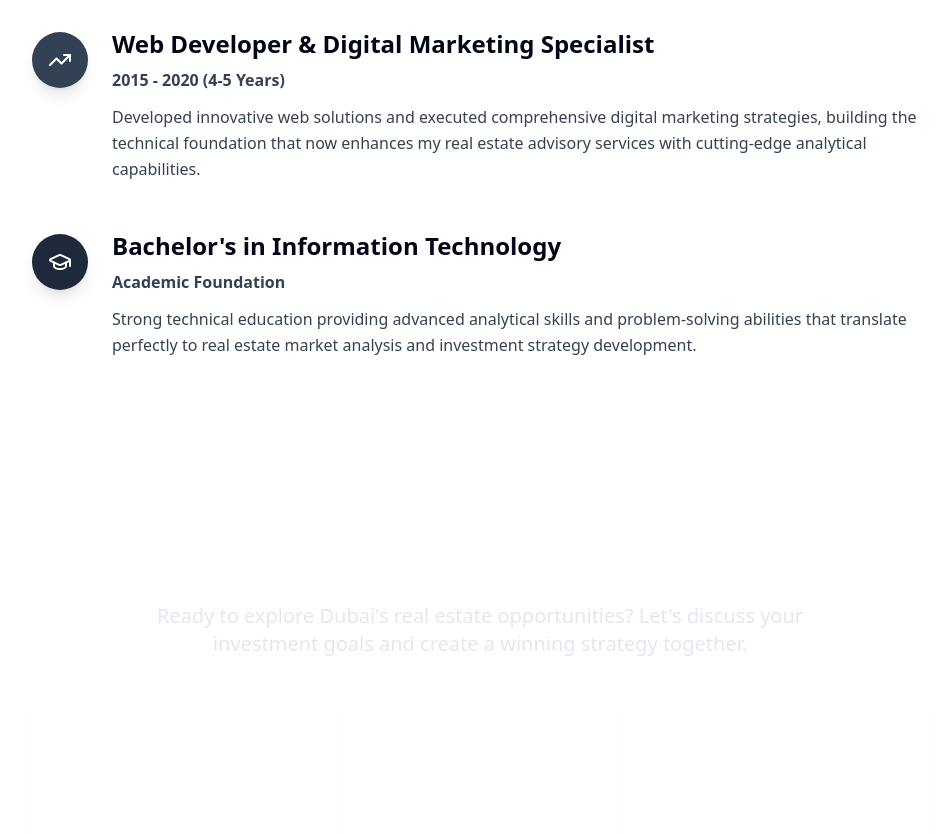
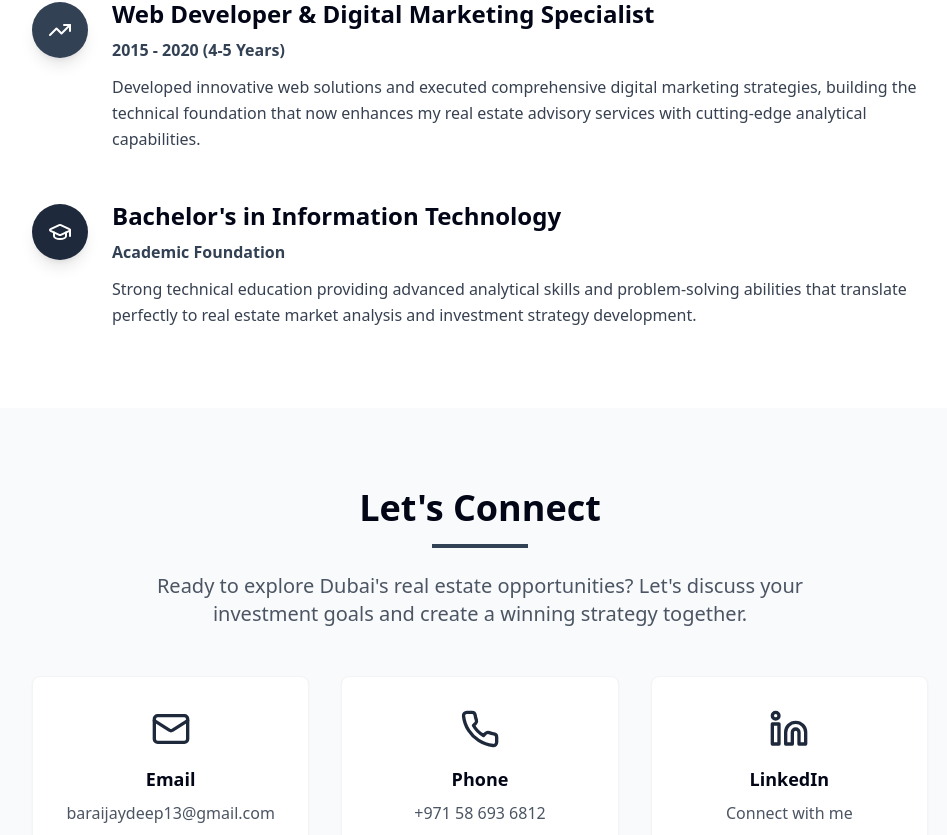
Before and after one commit to jaydeepbarai/jaydeep-barai, a React (Vite) app: page / in a window 1280 px wide. Shown: the part 2717-3552 px from the top of the page, without its empty margins (160-1107 px from the left). Built offline with nearby package versions, Linux system fonts and the light colour scheme.

Commit message:
Refactor: Contact section styling
Adjust contact section font colors and reduce emphasis on Golden Visa Holder.

```diff
--- a/src/pages/Index.tsx
+++ b/src/pages/Index.tsx
@@ -1,4 +1,3 @@
-
 import { ArrowRight, Building2, GraduationCap, TrendingUp, Users, Mail, Phone, MapPin, Linkedin, Award, CheckCircle } from 'lucide-react';
 import { Button } from "@/components/ui/button";
 import { Card, CardContent } from "@/components/ui/card";
@@ -90,7 +89,7 @@ const Index = () => {
                 With a unique blend of technology expertise and real estate acumen, I bring a fresh perspective to Dubai's dynamic property market. My journey from IT professional to RERA certified Real Estate Investment Advisor has equipped me with analytical skills that help clients make data-driven investment decisions.
               </p>
               <p className="text-lg text-gray-700 mb-6 leading-relaxed">
-                Having worked as a Web Developer and Digital Marketing specialist for 4-5 years, I understand the power of technology in real estate. For the past 4 years, I've been helping investors navigate Dubai's lucrative property market as a UAE Golden Visa Holder, combining my technical background with deep market knowledge.
+                Having worked as a Web Developer and Digital Marketing specialist for 4-5 years, I understand the power of technology in real estate. For the past 4 years, I've been helping investors navigate Dubai's lucrative property market, combining my technical background with deep market knowledge.
               </p>
               <p className="text-lg text-gray-700 mb-8 leading-relaxed">
                 As a UAE Golden Visa Holder, I have deep roots in the Emirates and a comprehensive understanding of the local market dynamics that benefit my international and local clients.
@@ -235,44 +234,44 @@ const Index = () => {
       </section>
 
       {/* Contact Section */}
-      <section id="contact" className="py-20 px-6 bg-gradient-to-br from-navy-900 to-navy-800 text-white">
+      <section id="contact" className="py-20 px-6 bg-gray-50">
         <div className="container mx-auto text-center">
-          <h2 className="text-4xl font-bold text-white mb-4">Let's Connect</h2>
-          <div className="w-24 h-1 bg-white mx-auto mb-6"></div>
-          <p className="text-xl text-navy-100 mb-12 max-w-2xl mx-auto">
+          <h2 className="text-4xl font-bold text-navy-900 mb-4">Let's Connect</h2>
+          <div className="w-24 h-1 bg-navy-600 mx-auto mb-6"></div>
+          <p className="text-xl text-gray-600 mb-12 max-w-2xl mx-auto">
             Ready to explore Dubai's real estate opportunities? Let's discuss your investment goals and create a winning strategy together.
           </p>
           <div className="grid md:grid-cols-3 gap-8 max-w-4xl mx-auto mb-12">
-            <Card className="bg-white/10 border-white/20 backdrop-blur-sm hover:bg-white/15 transition-all">
+            <Card className="bg-white border-gray-100 hover:border-navy-200 hover:shadow-xl transition-all">
               <CardContent className="p-8 text-center">
-                <Mail className="h-10 w-10 text-white mx-auto mb-4" />
-                <h3 className="font-semibold mb-2 text-lg text-white">Email</h3>
-                <a href="mailto:baraijaydeep13@gmail.com" className="text-navy-100 hover:text-white transition-colors">
+                <Mail className="h-10 w-10 text-navy-700 mx-auto mb-4" />
+                <h3 className="font-semibold mb-2 text-lg text-navy-900">Email</h3>
+                <a href="mailto:baraijaydeep13@gmail.com" className="text-gray-600 hover:text-navy-800 transition-colors">
                   baraijaydeep13@gmail.com
                 </a>
               </CardContent>
             </Card>
-            <Card className="bg-white/10 border-white/20 backdrop-blur-sm hover:bg-white/15 transition-all">
+            <Card className="bg-white border-gray-100 hover:border-navy-200 hover:shadow-xl transition-all">
               <CardContent className="p-8 text-center">
-                <Phone className="h-10 w-10 text-white mx-auto mb-4" />
-                <h3 className="font-semibold mb-2 text-lg text-white">Phone</h3>
-                <a href="tel:+971586936812" className="text-navy-100 hover:text-white transition-colors">
+                <Phone className="h-10 w-10 text-navy-700 mx-auto mb-4" />
+                <h3 className="font-semibold mb-2 text-lg text-navy-900">Phone</h3>
+                <a href="tel:+971586936812" className="text-gray-600 hover:text-navy-800 transition-colors">
                   +971 58 693 6812
                 </a>
               </CardContent>
             </Card>
-            <Card className="bg-white/10 border-white/20 backdrop-blur-sm hover:bg-white/15 transition-all">
+            <Card className="bg-white border-gray-100 hover:border-navy-200 hover:shadow-xl transition-all">
               <CardContent className="p-8 text-center">
-                <Linkedin className="h-10 w-10 text-white mx-auto mb-4" />
-                <h3 className="font-semibold mb-2 text-lg text-white">LinkedIn</h3>
-                <a href="https://www.linkedin.com/in/jaydeepbarai/" target="_blank" rel="noopener noreferrer" className="text-navy-100 hover:text-white transition-colors">
+                <Linkedin className="h-10 w-10 text-navy-700 mx-auto mb-4" />
+                <h3 className="font-semibold mb-2 text-lg text-navy-900">LinkedIn</h3>
+                <a href="https://www.linkedin.com/in/jaydeepbarai/" target="_blank" rel="noopener noreferrer" className="text-gray-600 hover:text-navy-800 transition-colors">
                   Connect with me
                 </a>
               </CardContent>
             </Card>
           </div>
           <div>
-            <Button size="lg" className="bg-white text-navy-900 hover:bg-gray-100 px-8 py-3 font-semibold">
+            <Button size="lg" className="bg-navy-800 hover:bg-navy-900 text-white px-8 py-3 font-semibold">
               Schedule a Consultation
             </Button>
           </div>
```
